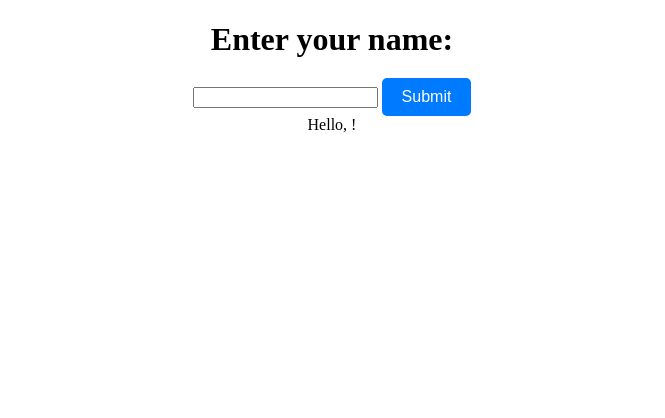
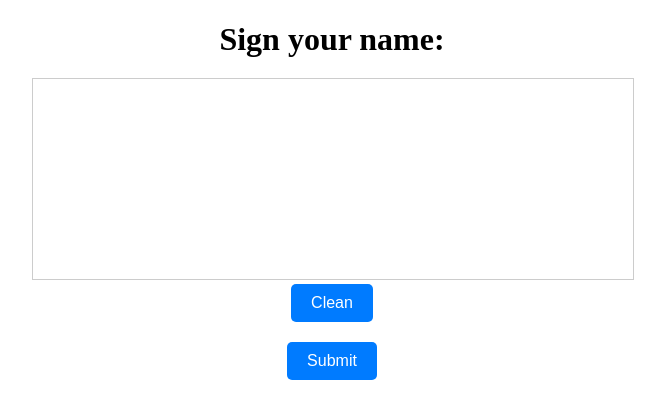
Before and after one commit to mzkyrwt8/topes.sign, a plain HTML site: page index.html in a window 1280 px wide. Both pictures are taken after a click on the button "Submit". Shown: the whole page, without its empty margins (308-973 px from the left). Drawn offline with Linux system fonts and the light colour scheme.

Commit message:
canvas update - rest of files

```diff
--- a/index.html
+++ b/index.html
@@ -2,16 +2,17 @@
 <html>
 
 <head>
-    <title>Name Input</title>
+    <title>Sign Your Name</title>
     <link rel="stylesheet" type="text/css" href="style.css">
 </head>
 
 <body>
     <div class="container">
-        <h1>Enter your name:</h1>
-        <input type="text" id="name-input">
+        <h1>Sign your name:</h1>
+        <canvas id="canvas"></canvas>
+        <button id="clean-btn">Clean</button>
+        <div id="signature"></div>
         <button id="submit-btn">Submit</button>
-        <div id="message"></div>
     </div>
     <script src="script.js"></script>
 </body>
--- a/script.js
+++ b/script.js
@@ -1,12 +1,47 @@
+const canvas = document.getElementById('canvas');
+const ctx = canvas.getContext('2d');
+const cleanBtn = document.getElementById('clean-btn');
+const signature = document.getElementById('signature');
 const submitBtn = document.getElementById('submit-btn');
-const nameInput = document.getElementById('name-input');
-const message = document.getElementById('message');
+
+canvas.width = 600;
+canvas.height = 200;
+
+let isDrawing = false;
+let lastX = 0;
+let lastY = 0;
+
+function draw(e) {
+    if (!isDrawing) return;
+
+    ctx.beginPath();
+    ctx.moveTo(lastX, lastY);
+    ctx.lineTo(e.offsetX, e.offsetY);
+    ctx.stroke();
+
+    lastX = e.offsetX;
+    lastY = e.offsetY;
+}
+
+canvas.addEventListener('mousedown', (e) => {
+    isDrawing = true;
+    lastX = e.offsetX;
+    lastY = e.offsetY;
+});
+
+canvas.addEventListener('mousemove', draw);
+canvas.addEventListener('mouseup', () => isDrawing = false);
+
+cleanBtn.addEventListener('click', () => {
+    ctx.clearRect(0, 0, canvas.width, canvas.height);
+    signature.innerHTML = '';
+});
 
 submitBtn.addEventListener('click', () => {
-    const name = nameInput.value;
-    if (name === 'Hillel') {
-        message.innerHTML = 'Hillel, you are fat!';
+    const name = signature.innerHTML;
+    if (name === '') {
+        alert('Please sign your name.');
     } else {
-        message.innerHTML = `Hello, ${name}!`;
+        alert(`Hello, ${name}!`);
     }
 });
```
